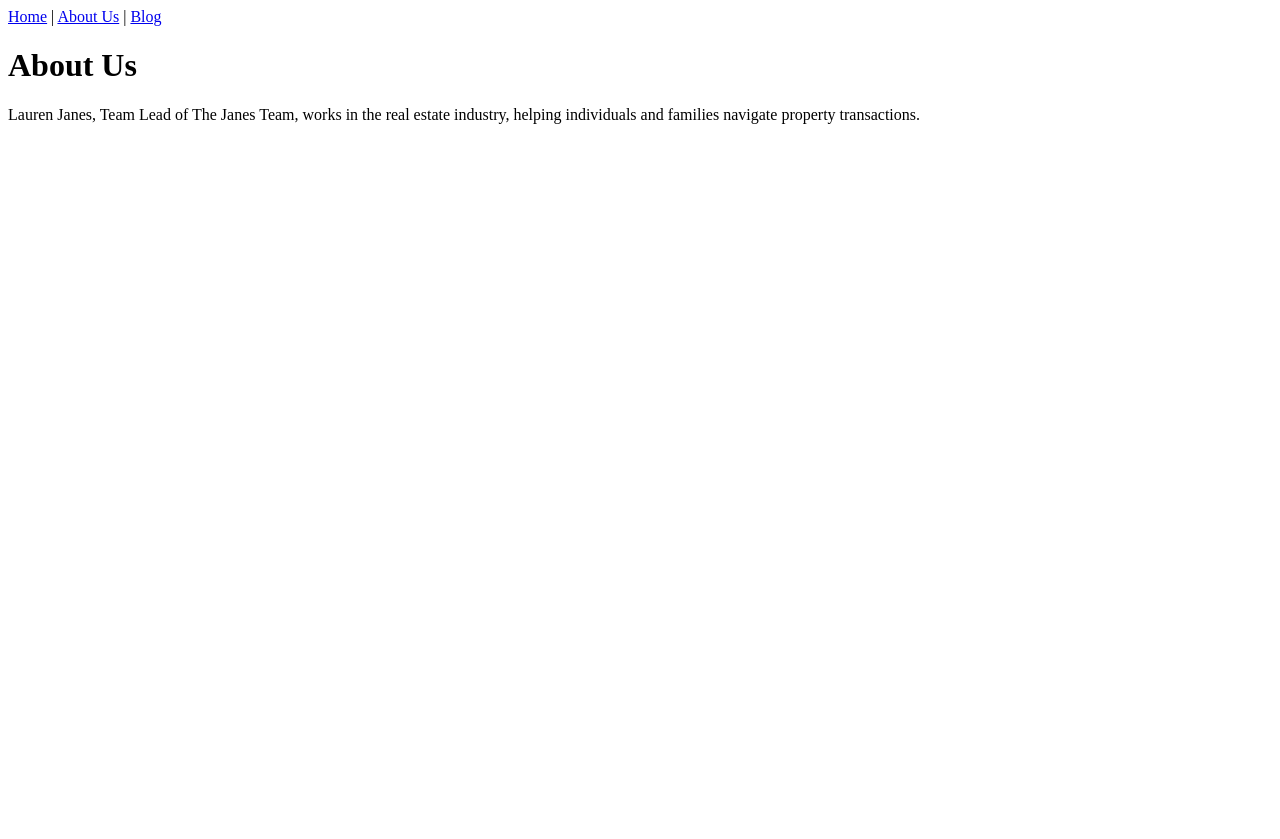
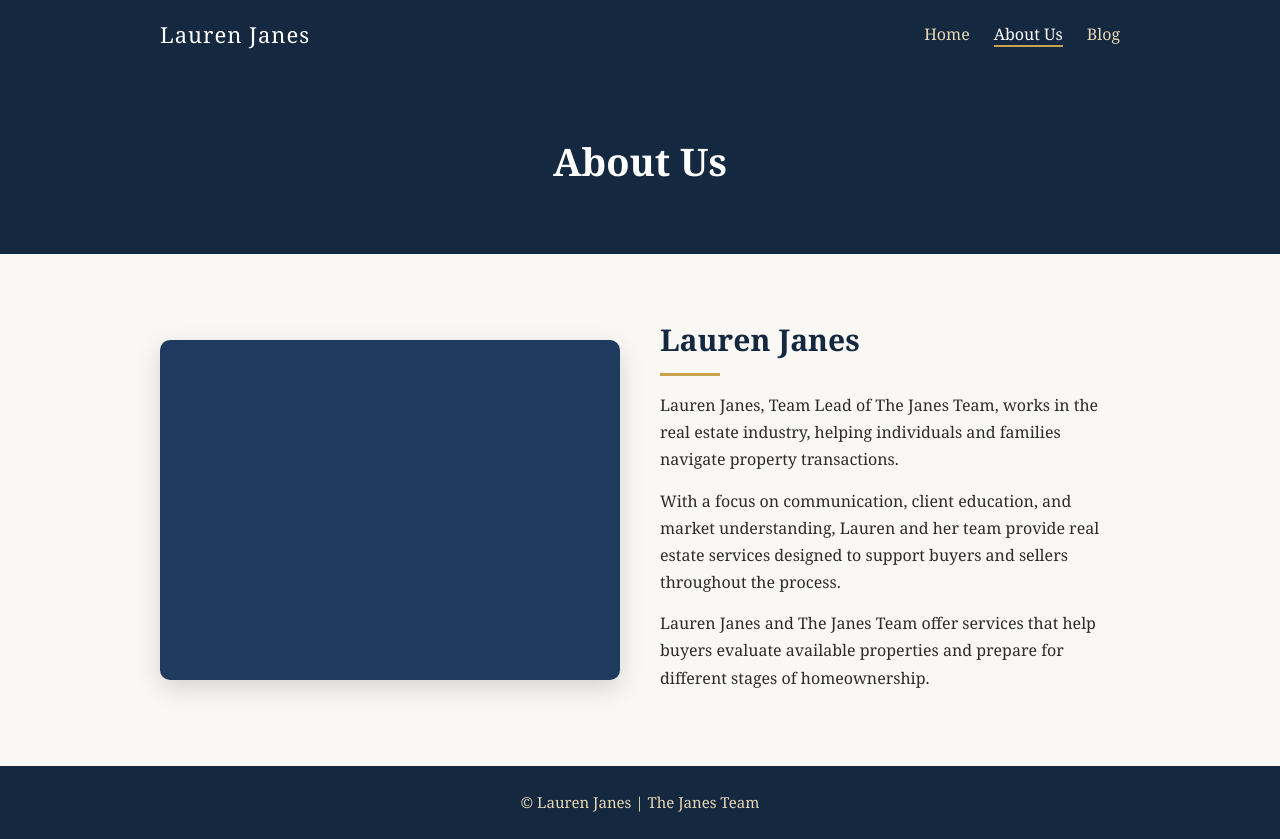
Before and after one commit to laurenjanes1/lauren-janes.github.io, a plain HTML site: page about.html in a window 1280 px wide. Before the commit the page ends 800 px from the top, so only its background shows below. Drawn offline with Linux system fonts and the light colour scheme.

Commit message:
Refactor About Us page layout and content
Updated the structure of the About Us page with a new header and navigation. Enhanced content layout with sections for better readability.

```diff
--- a/about.html
+++ b/about.html
@@ -1,16 +1,41 @@
 <!DOCTYPE html>
-<html>
+<html lang="en">
 <head>
+  <meta charset="UTF-8">
+  <meta name="viewport" content="width=device-width, initial-scale=1">
   <title>About Us - Lauren Janes</title>
+  <link rel="stylesheet" href="style.css">
 </head>
 <body>
 
-  <a href="index.html">Home</a> |
-  <a href="about.html">About Us</a> |
-  <a href="blog.html">Blog</a>
+  <header>
+    <nav>
+      <div class="logo">Lauren Janes</div>
+      <ul>
+        <li><a href="index.html">Home</a></li>
+        <li><a href="about.html" class="active">About Us</a></li>
+        <li><a href="blog.html">Blog</a></li>
+      </ul>
+    </nav>
+  </header>
 
-  <h1>About Us</h1>
-  <p>Lauren Janes, Team Lead of The Janes Team, works in the real estate industry, helping individuals and families navigate property transactions.</p>
+  <section class="page-title">
+    <h1>About Us</h1>
+  </section>
+
+  <section class="container">
+    <div class="two-col">
+      <div class="photo photo-lauren"></div>
+      <div>
+        <h2>Lauren Janes</h2>
+        <p>Lauren Janes, Team Lead of The Janes Team, works in the real estate industry, helping individuals and families navigate property transactions.</p>
+        <p>With a focus on communication, client education, and market understanding, Lauren and her team provide real estate services designed to support buyers and sellers throughout the process.</p>
+        <p>Lauren Janes and The Janes Team offer services that help buyers evaluate available properties and prepare for different stages of homeownership.</p>
+      </div>
+    </div>
+  </section>
+
+  <footer>&copy; Lauren Janes | The Janes Team</footer>
 
 </body>
 </html>
```
